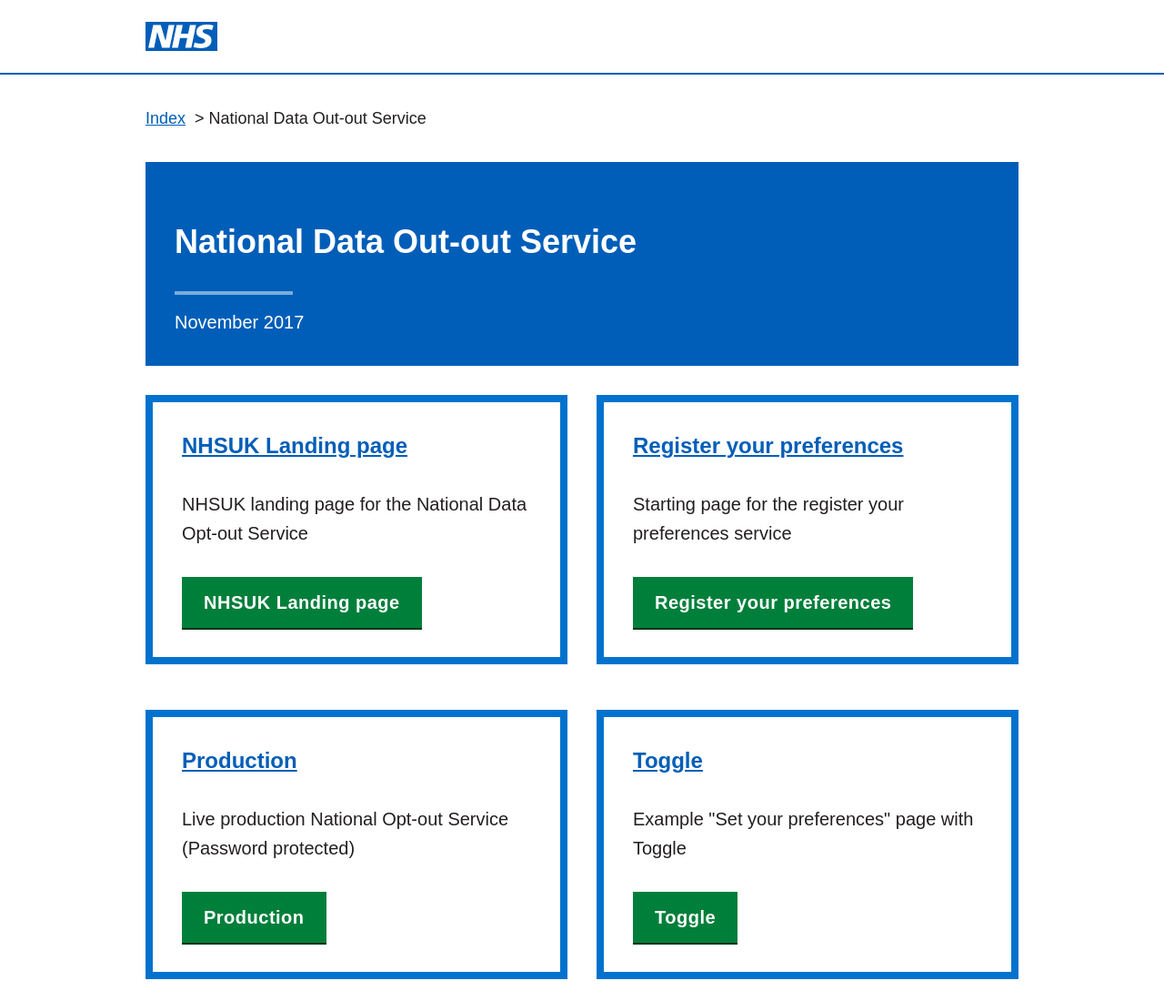
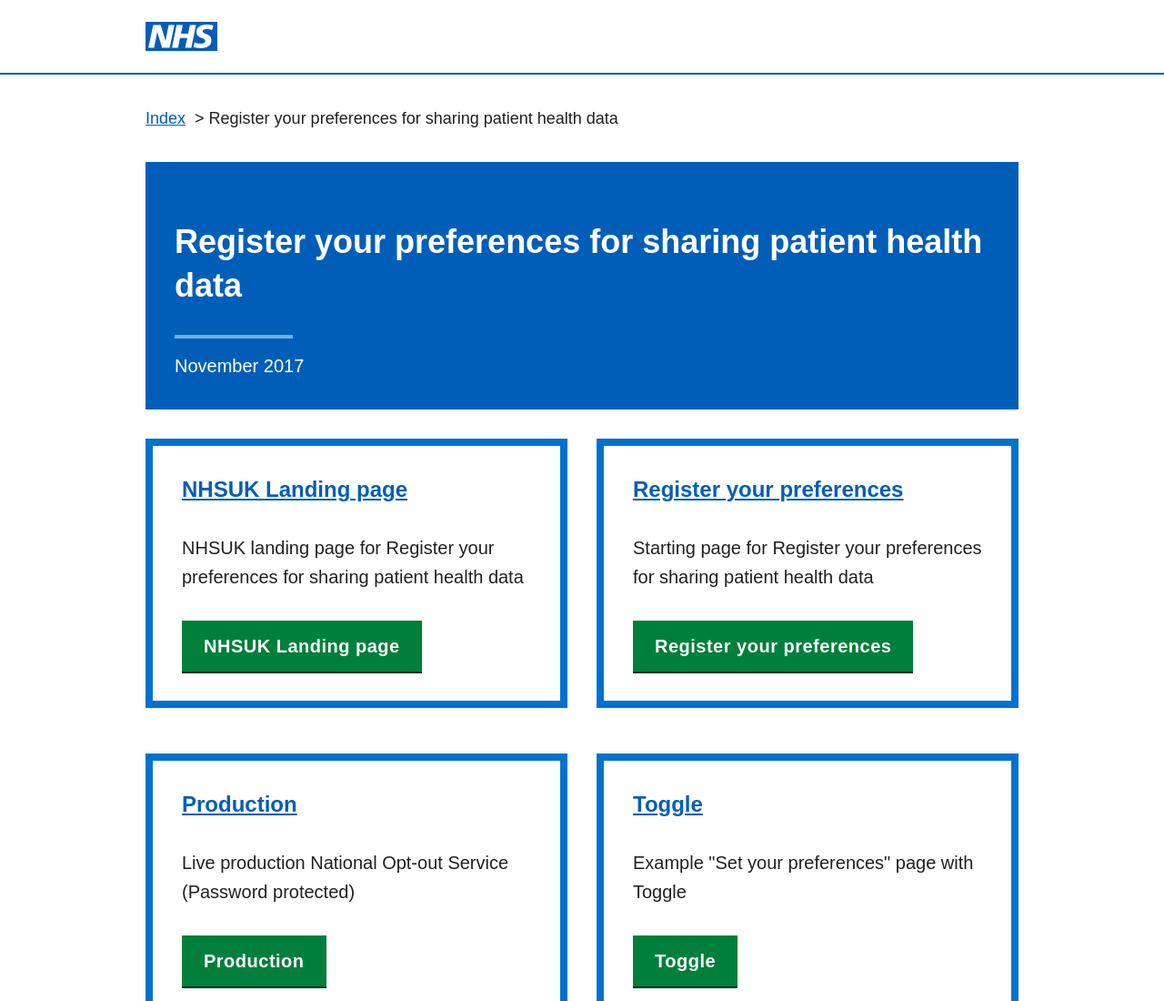
Before and after one commit to GrilloPress/ndop, a website: page views/lab-6/index.html in a window 1280 px wide. Shown: the top 1100 px of the page at 91% size. Drawn offline with nearby package versions, Linux system fonts and the light colour scheme; files that its build step writes are made by us from their sources; a web font is replaced by a local one.

```diff
--- a/views/lab-6/index.html
+++ b/views/lab-6/index.html
@@ -1,4 +1,4 @@
-{% set title = 'Lab 6 -- National Data Out-out Service' %}
+{% set title = 'Lab 6 -- Register your preferences for sharing patient health data' %}
 {% set PROTOTYPE_URL = 'lab-6'%}
 {% extends 'layouts/layout.html' %}
 
@@ -9,12 +9,12 @@
   <nav aria-label="Breadcrumb">
     <ol class="list--breadcrumb">
       <li><a href="/">Index</a></li>
-      <li>National Data Out-out Service</li>
+      <li>Register your preferences for sharing patient health data</li>
     </ol>
   </nav>
 
     <div class="local-header">
-      <h1 class="local-header__title">National Data Out-out Service</h1>
+      <h1 class="local-header__title">Register your preferences for sharing patient health data</h1>
       <div class="local-header__intro">
         <div class="reading-width">
           <p>November 2017</p>
@@ -30,7 +30,7 @@
                 <a href="/F/01-overview" target="_blank">NHSUK Landing page</a>
               </h2>
               <p>
-                NHSUK landing page for the National Data Opt-out Service
+                NHSUK landing page for Register your preferences for sharing patient health data
               </p>
               <a href="/F/01-overview" target="_blank" class="button" role="button">NHSUK Landing page</a>
             </div>
@@ -45,7 +45,7 @@
                 <a href="/F/app/index" target="_blank">Register your preferences</a>
               </h2>
               <p>
-                Starting page for the register your preferences service
+                Starting page for Register your preferences for sharing patient health data
               </p>
               <a href="/F/app/index" target="_blank" class="button" role="button">Register your preferences</a>
             </div>
```
Also changed, not shown: views/F-toggle/index.html (+1 -1 lines), views/F/01-overview.html (+1 -1 lines), views/F/02-understanding-health-data.html (+1 -1 lines), views/F/03-sharing-your-data.html (+1 -1 lines), views/F/04-benefits-of-data-sharing.html (+1 -1 lines), views/F/05-securing-your-information.html (+1 -1 lines), views/F/06-opting-out.html (+1 -1 lines), views/F/07-register-your-preference.html (+1 -1 lines), views/F/app/05-make-your-choice.html (+2 -2 lines).
